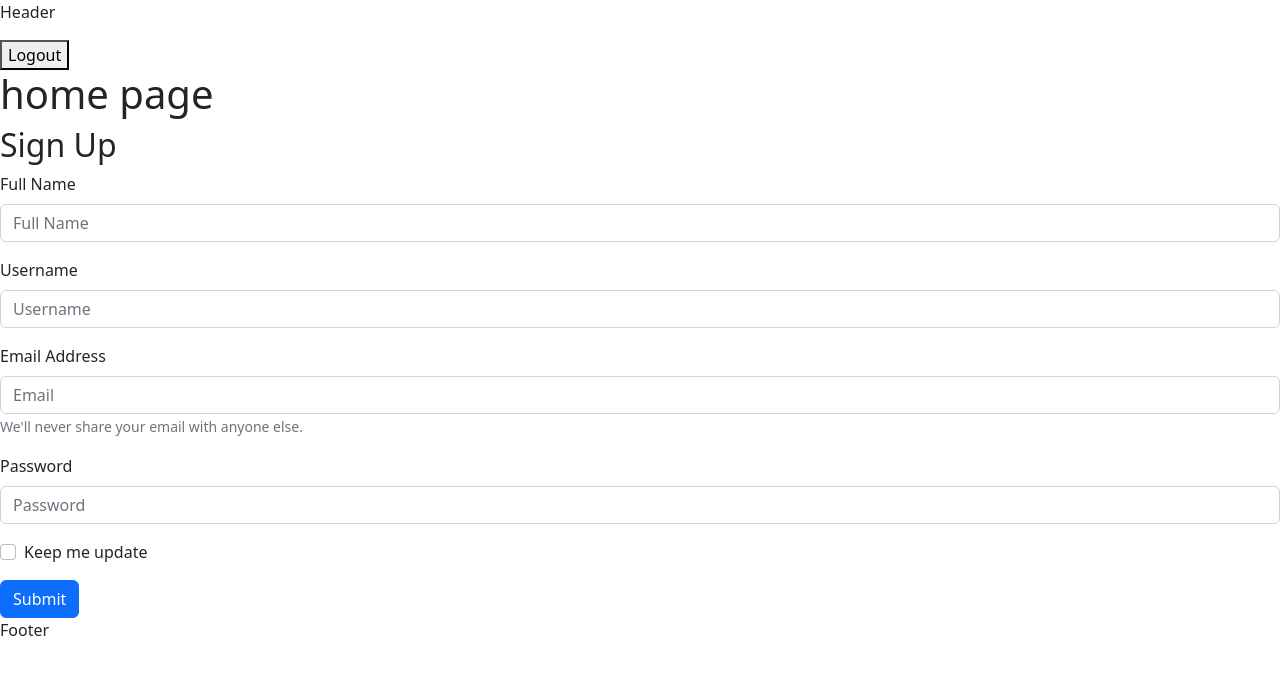
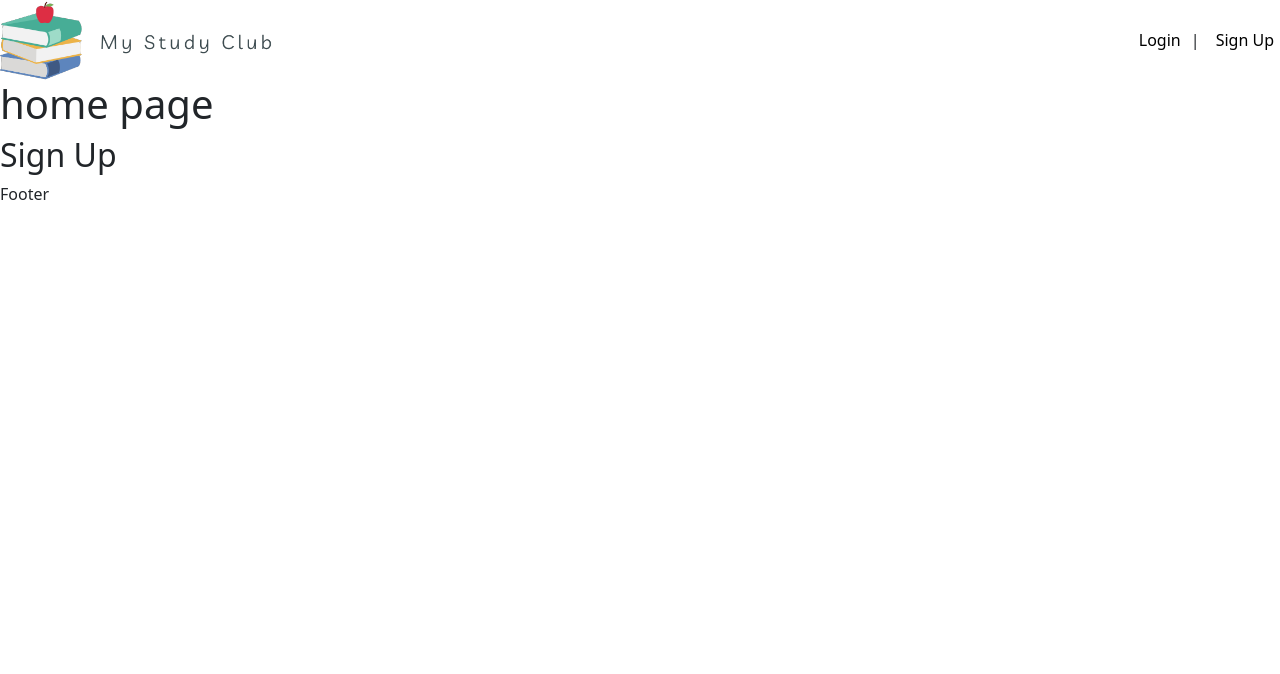
Before and after one commit to zlka/MyStudyClub_Front, a React (Create React App) app: page / in a window 1280 px wide. Shown: the top 674 px of the page. Built offline with nearby package versions, Linux system fonts and the light colour scheme; a web font is replaced by a local one.

Commit message:
add header for homepage with login and sign up modal

```diff
--- /dev/null
+++ b/src/Layout/Header/header.css
@@ -0,0 +1,54 @@
+.navHeader {
+    /* border: 2px solid red; */
+    height: 10%;
+    display: flex;
+    justify-content: space-between;
+    align-items: center;
+
+}
+
+.navHeader img {
+    /* border: 2px solid green; */
+    height: 80px;
+}
+
+.registration {
+    /* border: 2px solid purple; */
+    height: fit-content;
+    gap: 10px;
+}
+
+.registration button {
+    border: none;
+    margin-left: 10px;
+    background-color: white;;
+}
+
+.modal {
+    display: none;
+    position: fixed;
+    z-index: 1;
+    left: 0;
+    top: 0;
+    width: 100%;
+    height: 100%;
+    overflow: auto;
+    background-color: rgb(0,0,0);
+    background-color: rgba(0,0,0,0.4);
+    height: fit-content;
+  }
+
+  .login-modal, .register-modal {
+    background-color: #fefefe;
+    margin: 15% auto;
+    padding: 20px;
+    border: 1px solid #888;
+    width: 80%;
+    border-radius: 15px;
+
+  }
+
+  .exit-btn:hover{
+    color:red;
+    cursor: pointer;
+  }
--- a/src/Layout/Header/index.js
+++ b/src/Layout/Header/index.js
@@ -1,7 +1,13 @@
+import React,{ useState } from 'react'
 import axios from "axios"
-
+import logo from '../../static/logo.png'
+import './header.css'
+import { XLg } from 'react-bootstrap-icons';
+import { SignIn, SignUp } from '../../components/'
 
 function Header(props) {
+  const [dis , setDisplay] = useState("")
+  const [hidden , setHidden] = useState(true)
 
   function logMeOut() {
     axios({
@@ -20,12 +26,42 @@ function Header(props) {
     })
   }
 
+  const openModal= () => {
+    setDisplay("block")
+    setHidden(!hidden)
+  };
+
+
+  const closeModal = () => {
+    setDisplay("none")
+  };
+
+
   return(
-    <header className="App-Header">
-      <p>Header</p>
-      <button onClick={logMeOut}>
-        Logout
-      </button>
+    <header className="navHeader">
+      <img src={logo} alt="my study club" />
+
+      <div className="registration">
+        <button id="login" onClick={openModal} > Login </button> |
+        <button id="register" onClick={openModal}> Sign Up </button>
+        {/* <button  onClick={logMeOut}>Logout </button> */}
+
+        <div className="modal" style={{display: dis}} hidden={hidden}>
+          <div className="login-modal">
+            <SignIn />
+            <XLg onClick={closeModal} className="exit-btn"/>
+          </div>
+        </div>
+
+        <div className="modal" style={{display: dis}} hidden={!hidden}>
+          <div className="register-modal">
+            <SignUp />
+            <XLg onClick={closeModal} className="exit-btn"/>
+          </div>
+        </div>
+
+      </div>
+
     </header>
   )
 }
--- a/src/components/index.js
+++ b/src/components/index.js
@@ -7,3 +7,4 @@ export { default as Card } from './Flashcards'
 export { default as GameCard } from './GameCard'
 export { default as Timer } from './GameTimer'
 export { default as SignIn } from './SignIn'
+export { default as SignUp } from './SignUp'
--- a/src/pages/Home/index.js
+++ b/src/pages/Home/index.js
@@ -8,7 +8,7 @@ const Home = () => {
 
       <h2>Sign Up</h2>
 
-      <SignUp/>
+      {/* <SignUp/> */}
     </>
 
   )
```
Also changed, not shown: src/static/logo.png (added).
